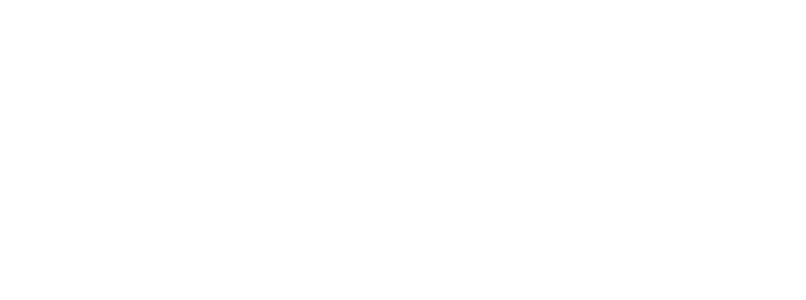
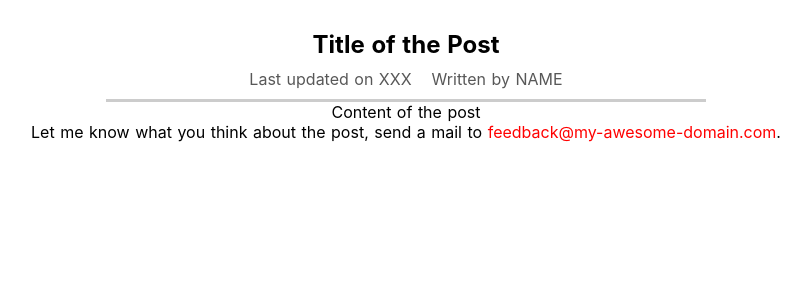
Before and after one commit to Hadr619/nuxt-blog, a Nuxt app: page /posts/1 in a window 1280 px wide. Before the commit this address had no page. Shown: the top 300 px of the page, without its empty margins (234-1040 px from the left). Built offline with nearby package versions, Linux system fonts and the light colour scheme.

Commit message:
adding new page dir/, ading styles for individual posts

```diff
--- /dev/null
+++ b/pages/about/index.vue
@@ -0,0 +1,13 @@
+<template>
+    <div class="c-page__about">
+
+        <p>TEXT</p>
+    </div>
+</template>
+
+<style scoped>
+.c-page__about{
+    text-align:center;
+    padding:30px;
+}
+</style>
--- /dev/null
+++ b/pages/posts/_id/index.vue
@@ -0,0 +1,69 @@
+<template>
+  <div class="single-post-page">
+    <section class="post">
+      <h1 class="post-title">Title of the Post</h1>
+      <div class="post-details">
+        <div class="post-detail">Last updated on XXX</div>
+        <div class="post-detail">Written by NAME</div>
+      </div>
+      <p class="post-content">Content of the post</p>
+    </section>
+    <section class="post-feedback">
+      <p>Let me know what you think about the post, send a mail to <a href="mailto:feedback@my-awesome-domain.com">feedback@my-awesome-domain.com</a>.</p>
+    </section>
+  </div>
+</template>
+
+<style scoped>
+.single-post-page {
+  padding: 30px;
+  text-align: center;
+  box-sizing: border-box;
+}
+
+.post {
+  width: 100%;
+}
+
+@media (min-width: 768px) {
+  .post {
+    width: 600px;
+    margin: auto;
+  }
+}
+
+.post-title {
+  margin: 0;
+}
+
+.post-details {
+  padding: 10px;
+  box-sizing: border-box;
+  border-bottom: 3px solid #ccc;
+  display: flex;
+  justify-content: center;
+  align-items: center;
+  flex-direction: column;
+}
+
+@media (min-width: 768px) {
+  .post-details {
+    flex-direction: row;
+  }
+}
+
+.post-detail {
+  color: rgb(88, 88, 88);
+  margin: 0 10px;
+}
+
+.post-feedback a {
+  color: red;
+  text-decoration: none;
+}
+
+.post-feedback a:hover,
+.post-feedback a:active {
+  color: salmon;
+}
+</style>
--- /dev/null
+++ b/pages/posts/index.vue
@@ -0,0 +1,14 @@
+<template>
+    <div class="c-page__posts">
+
+    </div>
+</template>
+
+
+<style scoped>
+.c-page__posts{
+    display:flex;
+    justify-content: center;
+    align-items: center;
+}
+</style>
```
